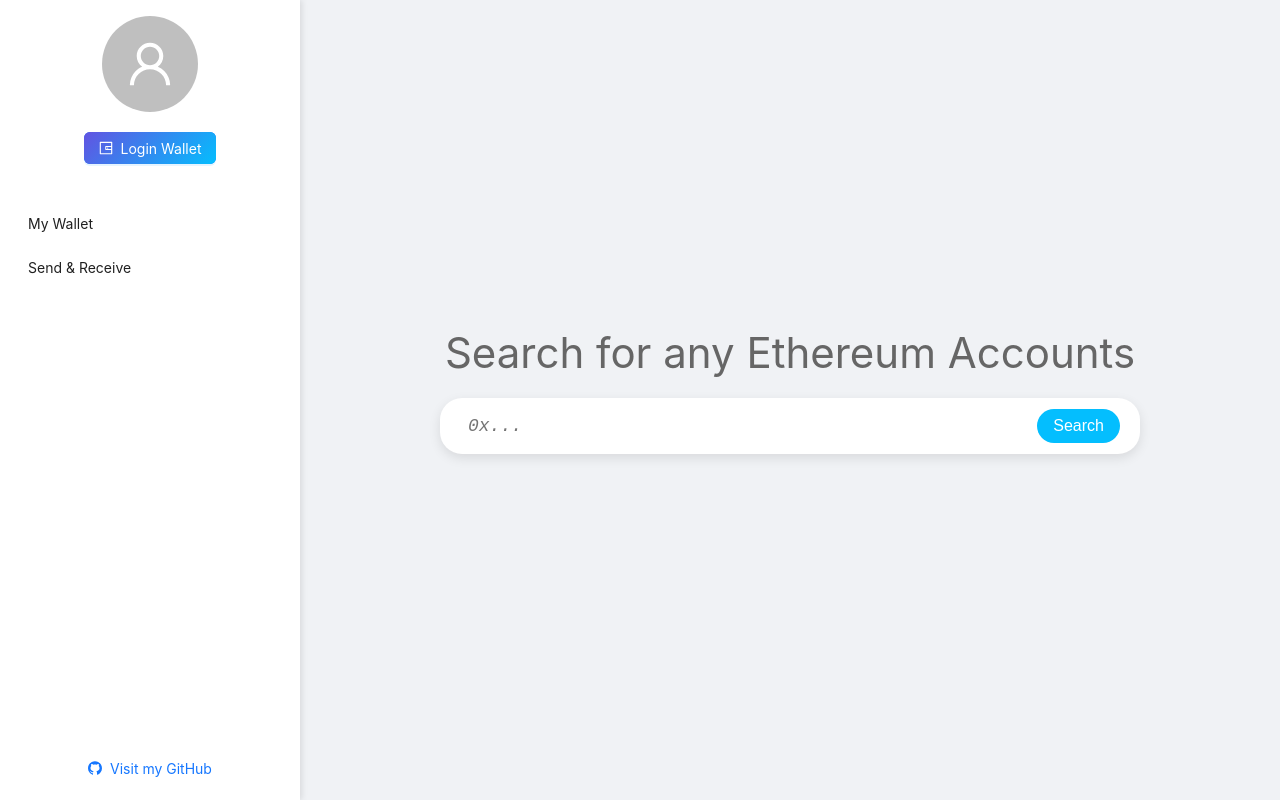
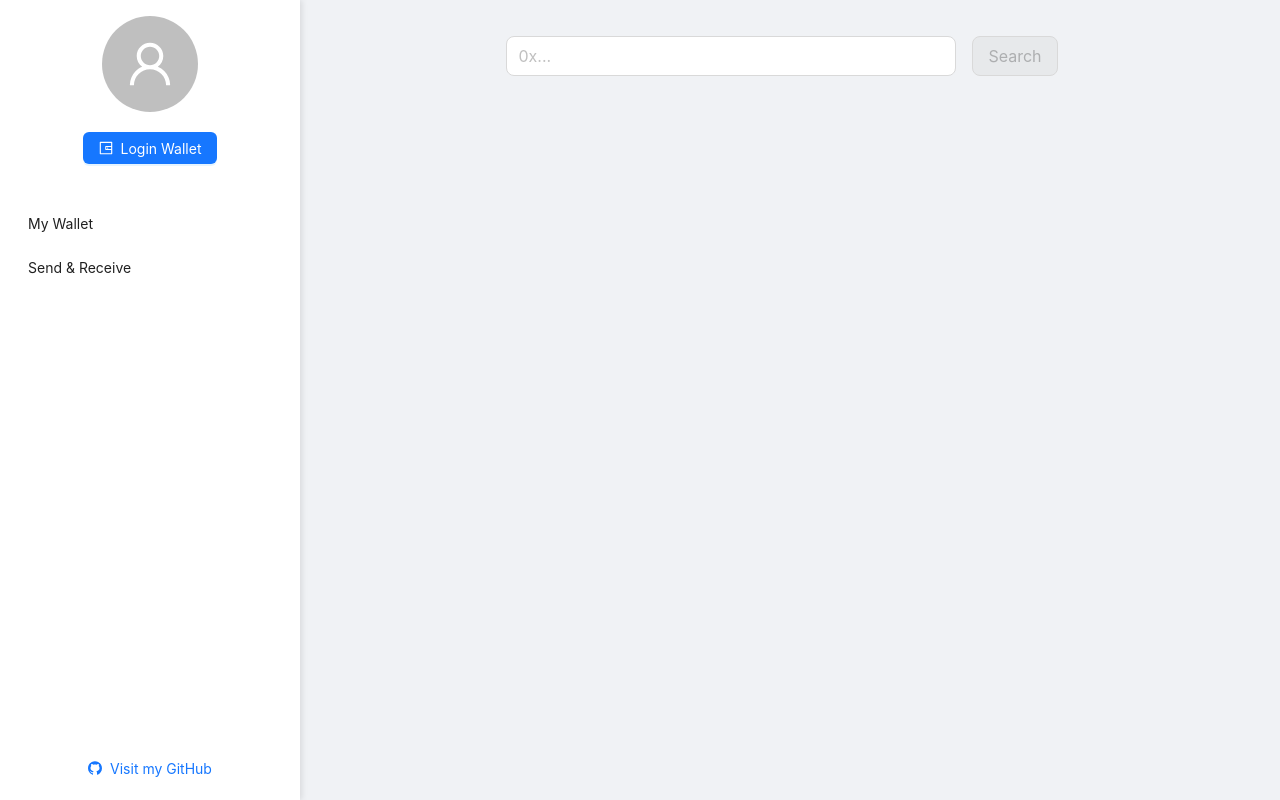
Before and after one commit to Lawson-Han/on-chain-portfolio-management-app, a React (Create React App) app: page / in a window 1280 px wide. Built offline with nearby package versions, Linux system fonts and the light colour scheme.

Commit message:
Search function completed.

```diff
--- a/package.json
+++ b/package.json
@@ -8,6 +8,7 @@
     "@testing-library/react": "^13.4.0",
     "@testing-library/user-event": "^13.5.0",
     "antd": "^5.20.2",
+    "axios": "^1.7.5",
     "react": "^18.3.1",
     "react-dom": "^18.3.1",
     "react-scripts": "5.0.1",
--- a/public/index.html
+++ b/public/index.html
@@ -9,7 +9,7 @@
       name="description"
       content="Web site created using create-react-app"
     />
-    <link rel="apple-touch-icon" href="%PUBLIC_URL%/logo192.png" />
+    <!-- <link rel="apple-touch-icon" href="%PUBLIC_URL%/logo192.png" /> -->
     <!--
       manifest.json provides metadata used when your web app is installed on a
       user's mobile device or desktop. See https://developers.google.com/web/fundamentals/web-app-manifest/
--- a/src/App.css
+++ b/src/App.css
@@ -1,82 +1,56 @@
-.App {
-  text-align: center;
-}
+/* Main page styling */
 
-@media (prefers-reduced-motion: no-preference) {
-  .App-logo {
-    animation: App-logo-spin infinite 20s linear;
-  }
-}
-
-.App-header {
-  background-color: #282c34;
-  min-height: 100vh;
-  display: flex;
-  flex-direction: column;
-  align-items: center;
-  justify-content: center;
-  font-size: calc(10px + 2vmin);
-  color: white;
-}
-
-.App-link {
-  color: #61dafb;
-}
-
-@keyframes App-logo-spin {
-  from {
-    transform: rotate(0deg);
-  }
-  to {
-    transform: rotate(360deg);
-  }
-}
-
-/* Main page styling */
-.main-page-center {
+/* Style for centering search box only */
+.search-box-center {
   display: flex;
   justify-content: center;
   align-items: center;
-  height: 100vh;
-}
-/* Custom search bar styles */
-.custom-search-bar {
-  display: flex;
-  justify-content: center;
-  align-items: center;
-  padding: 10px 20px;
-  border-radius: 22px;
-  background-color: #fff;
-  box-shadow: 0 4px 12px rgba(0, 0, 0, 0.1);
-  min-width: 700px; /* Increase width */
-  margin: 20px auto;
+  height: auto;
 }
 
-.custom-search-input {
-  border: none;
-  outline: none;
-  width: 100%;
-  margin-right: 10px;
-  font-size: 18px; /* Larger font size for clarity */
-  padding: 8px; /* Larger padding for bigger input area */
-  font-family: monospace !important;
-  font-style: italic;
+/* TokenList.css */
+.token-list-container {
+  width: 80%;
+  max-width: 1000px;
+  min-width: 600px;
+  margin: 20px auto;
+  padding: 20px;
+  border-radius: 8px;
+  box-shadow: 0 4px 8px rgba(0, 0, 0, 0.1);
 }
 
-.custom-search-button {
-  background: #04befe;
-  border: none;
-  padding: 8px 16px;
-  color: white;
-  border-radius: 20px;
-  cursor: pointer;
-  font-size: 16px; /* Matching font size for button */
+.token-table-head {
+  display: flex;
+  justify-content: space-between;
+  font-weight: bold;
+  background-color: #f0f2f5;
 }
 
-/* New style for explanatory text */
-.search-description {
+.token-head-cell {
+  flex: 1;
   text-align: center;
-  font-size: 3em;
-  color: #666;
-  margin-bottom: 10px;
+  padding: 10px;
 }
+
+.token-card {
+  display: flex;
+  justify-content: space-between;
+  align-items: center;
+  background-color: #f0f0f0;
+  padding: 12px 20px;
+  margin: 10px 0;
+  border-radius: 6px;
+  color: #333; /* 调整文字颜色为深灰，以提高可读性 */
+  box-shadow: 0 2px 4px rgba(0, 0, 0, 0.05);
+  transition: transform 0.2s ease-in-out;
+}
+
+.token-card:hover {
+  transform: translateY(-2px);
+  box-shadow: 0 6px 12px rgba(0, 0, 0, 0.15);
+}
+
+.token-section {
+  flex: 1;
+  text-align: center;
+}
--- a/src/App.js
+++ b/src/App.js
@@ -1,76 +1,62 @@
-import React, { useContext } from 'react';
-import { Layout, Menu, Avatar, Button, ConfigProvider, Space } from 'antd';
+// App.js
+import React, { useState } from 'react';
+import { Layout, Menu, Avatar, Button, Space } from 'antd';
 import { UserOutlined, GithubOutlined, WalletOutlined } from '@ant-design/icons';
-import { css } from '@emotion/css';
 import './App.css';
 import SearchBox from './components/SearchBox';
+import TokenList from './components/TokenList';
 
-const { Sider } = Layout;
+const { Sider, Content } = Layout;
 
 const App = () => {
-  const { getPrefixCls } = useContext(ConfigProvider.ConfigContext);
-  const rootPrefixCls = getPrefixCls();
+  const [tokens, setTokens] = useState([]);
+  const [showList, setShowList] = useState(false);
+  const [loading, setLoading] = useState(false);
+  const [address, setAddress] = useState('');
+  const [totalBalance, setTotalBalance] = useState(0);
 
-  const linearGradientButton = css`
-    &.${rootPrefixCls}-btn-primary:not([disabled]):not(.${rootPrefixCls}-btn-dangerous) {
-      border-width: 0;
-
-      > span {
-        position: relative;
-      }
-
-      &::before {
-        content: '';
-        background: linear-gradient(135deg, #6253e1, #04befe);
-        position: absolute;
-        inset: 0;
-        opacity: 1;
-        transition: all 0.3s;
-        border-radius: inherit;
-      }
-
-      &:hover::before {
-        opacity: 0;
-      }
-    }
-  `;
+  // Calculate total balance
+  const handleSetTokens = (newTokens) => {
+    setTokens(newTokens);
+    const total = newTokens.reduce((acc, token) => acc + parseFloat(token.value.replace('$', '')), 0);
+    setTotalBalance(total);
+  };
 
   return (
-    <Layout style={{ minHeight: '100vh', backgroundColor: '#f0f2f5' }}>
-      <ConfigProvider
-        button={{
-          className: linearGradientButton,
-        }}
-      >
+    <Layout style={{ minHeight: '100vh' }}>
       <Sider width={300} style={{ backgroundColor: 'white', boxShadow: '2px 0 6px rgba(0,0,0,0.1)' }}>
         <div style={{ padding: '16px', textAlign: 'center' }}>
           <Avatar size={96} icon={<UserOutlined />} />
           <Space direction="vertical" style={{ width: '100%', margin: '20px 0' }}>
-              <Button type="primary" icon={<WalletOutlined />} >
-                Login Wallet
-              </Button>
+            <Button type="primary" icon={<WalletOutlined />}>Login Wallet</Button>
           </Space>
         </div>
         <Menu mode="inline" style={{ borderRight: 0 }}>
-            <Menu.Item key="1">
-              My Wallet
-            </Menu.Item>
-            <Menu.Item key="2">
-              Send & Receive
-            </Menu.Item>
+          <Menu.Item key="1">My Wallet</Menu.Item>
+          <Menu.Item key="2">Send & Receive</Menu.Item>
         </Menu>
         <div style={{ padding: '16px', textAlign: 'center', position: 'absolute', bottom: 0, width: '100%' }}>
-            <Button type="link" icon={<GithubOutlined />} href="https://github.com/yourUsername" target="_blank">
-              Visit my GitHub
-            </Button>
+          <Button type="link" icon={<GithubOutlined />} href="https://github.com/Lawson-Han" target="_blank">Visit my GitHub</Button>
         </div>
       </Sider>
-      </ConfigProvider>
-      <Layout>
-        <div className="main-page-center">
-          <SearchBox />
+      <Content style={{ padding: '16px', width: '600px' }}>
+        <div className="search-box-center">
+          <SearchBox
+            setTokens={handleSetTokens}
+            setShowList={setShowList}
+            setLoading={setLoading}
+            setAddress={setAddress}
+          />
         </div>
-      </Layout>
+        {showList &&
+          <TokenList
+            tokens={tokens}
+            loading={loading}
+            address={address}
+            totalBalance={totalBalance}
+          />}
+
+      </Content>
     </Layout>
   );
 };
--- a/src/components/SearchBox.js
+++ b/src/components/SearchBox.js
@@ -1,19 +1,149 @@
 // SearchBox.js
 import React from 'react';
+import { Input, Button, Form } from 'antd';
+import axios from 'axios';
 
-const SearchBox = () => {
+const API_KEY = '96VSGKTZFGYPDJ9H936ANDMJ2DD573X9JS';
+
+const tokenIcons = {
+  'Ethereum': 'https://api.dicebear.com/7.x/miniavs/svg?seed=ethereum',
+  'USDT': 'https://api.dicebear.com/7.x/miniavs/svg?seed=usdt',
+  'USDC': 'https://api.dicebear.com/7.x/miniavs/svg?seed=usdc'
+};
+const formatBalance = (balance, scale = 6) => {
+  const num = Number(balance);
+  if (num === 0) {
+    return num.toFixed(2);
+  } else {
+    return num.toFixed(scale);
+  }
+};
+
+
+const SearchBox = ({ setTokens, setShowList, setLoading, setAddress }) => {
+  const [form] = Form.useForm();
+
+  const getAddressTokens = async (address) => {
+    const ethPriceUrl = `https://api.etherscan.io/api?module=stats&action=ethprice&apikey=${API_KEY}`;
+    const ethUrl = `https://api.etherscan.io/api?module=account&action=balance&address=${address}&tag=latest&apikey=${API_KEY}`;
+    const usdtUrl = `https://api.etherscan.io/api?module=account&action=tokenbalance&contractaddress=0xdac17f958d2ee523a2206206994597c13d831ec7&address=${address}&tag=latest&apikey=${API_KEY}`;
+    const usdcUrl = `https://api.etherscan.io/api?module=account&action=tokenbalance&contractaddress=0xa0b86991c6218b36c1d19d4a2e9eb0ce3606eb48&address=${address}&tag=latest&apikey=${API_KEY}`;
+
+    try {
+      const [ethPriceResponse, ethResponse, usdtResponse, usdcResponse] = await Promise.all([
+        axios.get(ethPriceUrl),
+        axios.get(ethUrl),
+        axios.get(usdtUrl),
+        axios.get(usdcUrl)
+      ]);
+      const ethPrice = ethPriceResponse.data.result.ethusd;
+      const ethBalance = ethResponse.data.result / 1e18; // Convert wei to Ether
+      const usdtBalance = usdtResponse.data.result / 1e6; // USDT has 6 decimals
+      const usdcBalance = usdcResponse.data.result / 1e6; // USDC has 6 decimals
+      console.log(ethPriceResponse, ethBalance, usdcBalance, usdcBalance);
+
+      return [
+        {
+          name: 'Ethereum',
+          price: `$${Number(ethPrice).toFixed(2)}`,
+          balance: formatBalance(ethBalance, 6),
+          value: `$${Number(ethPrice * ethBalance).toFixed(4)}`,
+          icon: tokenIcons['Ethereum']
+        },
+        {
+          name: 'USDT',
+          price: '$1.00',
+          balance: formatBalance(usdtBalance, 2),
+          value: `$${formatBalance(usdtBalance, 4)}`,
+          icon: tokenIcons['USDT']
+        },
+        {
+          name: 'USDC',
+          price: '$1.00',
+          balance: formatBalance(usdcBalance, 2),
+          value: `$${formatBalance(usdcBalance, 4)}`,
+          icon: tokenIcons['USDC']
+        },
+      ];
+
+    } catch (error) {
+      console.error("Error fetching data:", error);
+      if (error.response) {
+        console.error("API Response Error:", error.response.status);
+        if (error.response.status === 404) {
+          console.error("404 Error: Check the URL and parameters.");
+        }
+      } else if (error.request) {
+        console.error("API Request Error: No response received");
+      } else {
+        console.error('Error:', error.message);
+      }
+    }
+  };
+  const onFinish = async (values) => {
+    setLoading(true);
+    setShowList(true);
+    try {
+      const data = await getAddressTokens(values.address);
+      if (data) {
+        setTokens(data);
+      } else {
+        setTokens([]);
+        setShowList(false);
+      }
+    } catch (error) {
+      console.error('Failed to fetch tokens:', error);
+      setTokens([]);
+      setShowList(false);
+    }
+    setLoading(false);
+    setAddress(values.address);
+  }
+
+  const onFinishFailed = (errorInfo) => {
+    console.log('Failed:', errorInfo);
+  };
+
   return (
-    <div>
-      <div className="search-description">Search for any Ethereum Accounts</div>
-      <div className="custom-search-bar">
-        <input
-          type="text"
-          className="custom-search-input"
+    <Form
+      form={form}
+      onFinish={onFinish}
+      onFinishFailed={onFinishFailed}
+      layout="inline"
+      style={{ justifyContent: 'center', width: '100%', padding: '20px' }}
+    >
+      <Form.Item
+        name="address"
+        rules={[
+          {
+            required: true,
+            message: 'Not a valid Ethereum address!',
+            pattern: /^0x[a-fA-F0-9]{40}$/
+          },
+        ]}
+      >
+        <Input
           placeholder="0x..."
+          size='large'
+          style={{ width: 450 }}
         />
-        <button className="custom-search-button">Search</button>
-      </div>
-    </div>
+      </Form.Item>
+      <Form.Item shouldUpdate>
+        {() => (
+          <Button
+            type="primary"
+            size="large"
+            htmlType="submit"
+            disabled={
+              !form.isFieldsTouched(true) ||
+              !!form.getFieldsError().filter(({ errors }) => errors.length).length
+            }
+          >
+            Search
+          </Button>
+        )}
+      </Form.Item>
+    </Form>
   );
 };
 
--- /dev/null
+++ b/src/components/TokenList.js
@@ -0,0 +1,45 @@
+import React from 'react';
+import TokenCard from './TokenCard';
+import { Skeleton, Statistic, Row, Col } from 'antd';
+
+const TokenList = ({ tokens, loading, address, totalBalance }) => {
+  return (
+    <div className="token-list-container">
+      {/* User Address and Balance */}
+      <Row gutter={16} style={{ marginBottom: '10px' }}>
+        <Col span={24}>
+          <Statistic loading={loading} title="Wallet Address" value={address} />
+        </Col>
+      </Row>
+
+      {/* ENS Name and Total Balance */}
+      <Row gutter={16} style={{ marginBottom: '20px' }}>
+        <Col span={12}>
+          <Statistic title="Total Balance" loading={loading} value={`$${totalBalance}`} precision={6} />
+        </Col>
+        <Col span={12}>
+          <Statistic title="Chain" loading={loading} value="Ethereum" />
+        </Col>
+
+      </Row>
+
+
+      {/* Table Head */}
+      <div className="token-table-head">
+        <div className="token-head-cell">Asset</div>
+        <div className="token-head-cell">Price</div>
+        <div className="token-head-cell">Balance</div>
+        <div className="token-head-cell">Value</div>
+      </div>
+
+      {/* Loading ~ Skelton*/}
+      {loading ? (
+        <Skeleton active paragraph={{ rows: 4 }} />
+      ) : (
+        tokens.map(token => <TokenCard key={token.name} token={token} />)
+      )}
+    </div>
+  );
+};
+
+export default TokenList;
```
Also changed, not shown: src/components/TokenCard.js (added, +26 -0 lines), 1 other file (tests, documents, lock files or other folders). Lines whose indentation alone changed are shown as unchanged.
